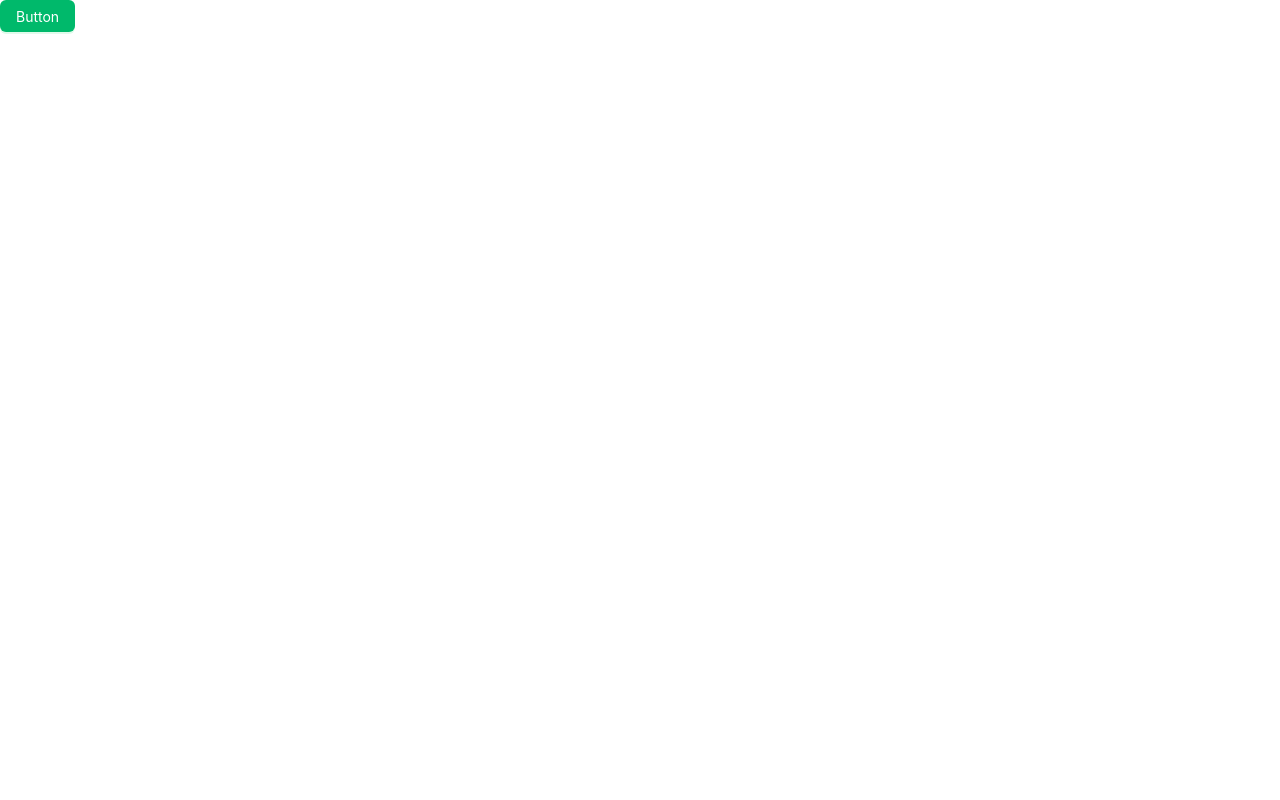
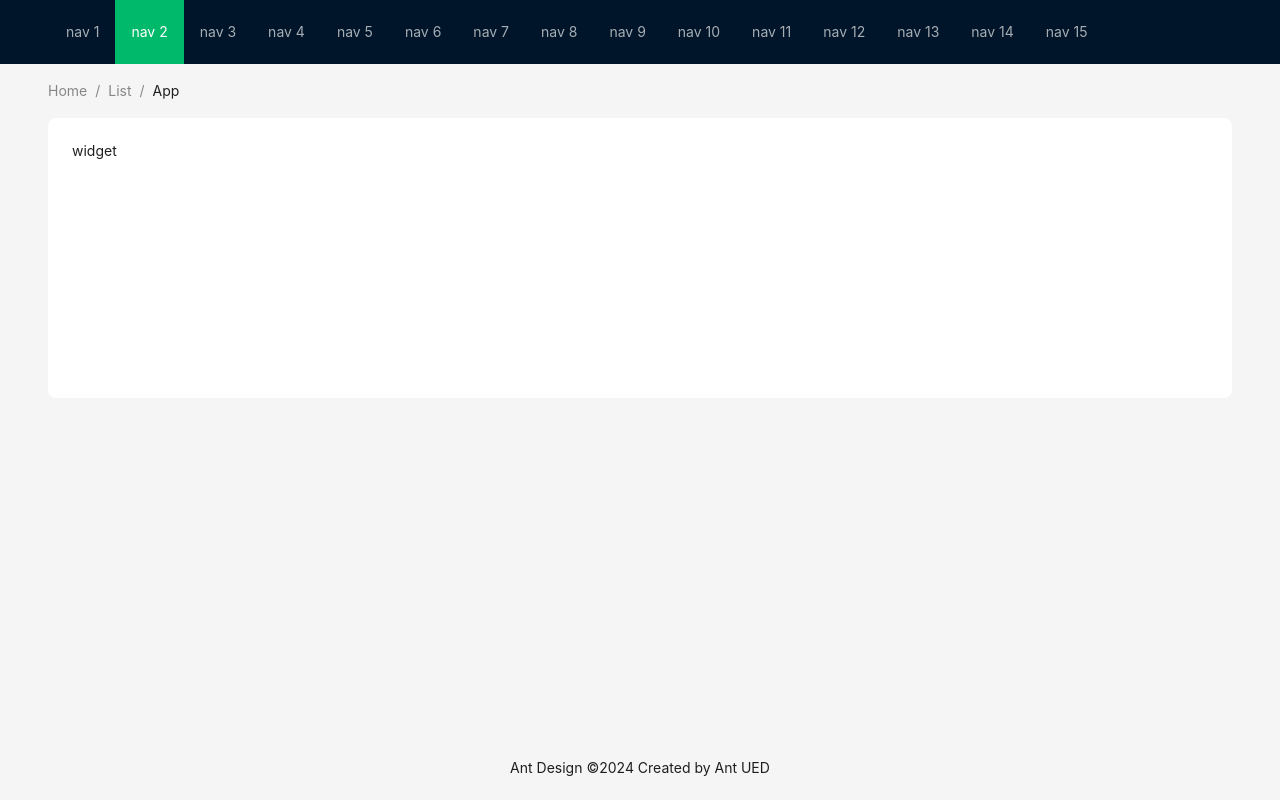
Before and after one commit to raajon/collabothon-widget, a React (Create React App) app: page / in a window 1280 px wide. Built offline with nearby package versions, Linux system fonts and the light colour scheme.

Commit message:
pagelayout

```diff
--- a/package.json
+++ b/package.json
@@ -13,6 +13,7 @@
     "antd": "^5.21.4",
     "react": "^18.3.1",
     "react-dom": "^18.3.1",
+    "react-router-dom": "^6.27.0",
     "react-scripts": "5.0.1",
     "typescript": "^4.9.5",
     "web-vitals": "^2.1.4"
--- a/src/App.tsx
+++ b/src/App.tsx
@@ -1,9 +1,20 @@
 import React from 'react';
-import { Button, ConfigProvider } from 'antd';
+import { Button, ConfigProvider, Layout } from 'antd';
+import Widget from './lib/Widget';
+import { MemoryRouter, Route, Routes } from 'react-router-dom';
+import PageLayout from './page/PageLayout';
 
 const App: React.FC = () => (
   <ConfigProvider theme={{ token: { colorPrimary: '#00b96b' } }}>
-    <Button type="primary">Button</Button>
+    <MemoryRouter>
+      <Routes>
+        <Route path="/" element={<PageLayout/>}>
+          <Route index element={<Widget/>} />
+          <Route path="newpost" element={<Widget />} />
+          <Route path="*" element={<Widget />} />
+        </Route>
+      </Routes>
+    </MemoryRouter>
   </ConfigProvider>
 );
 
--- /dev/null
+++ b/src/lib/Widget.tsx
@@ -0,0 +1,10 @@
+import React from 'react';
+
+const Widget = () =>{
+
+    return (
+        <div>widget</div>
+    )
+}
+
+export default Widget;
--- /dev/null
+++ b/src/page/PageLayout.tsx
@@ -0,0 +1,57 @@
+import React, { ReactElement } from 'react';
+import { Breadcrumb, Layout, Menu, theme } from 'antd';
+import { Outlet } from 'react-router-dom';
+
+const { Header, Content, Footer } = Layout;
+
+const PageLayout = ({  }: Props) =>{
+
+    const {
+        token: { colorBgContainer, borderRadiusLG },
+      } = theme.useToken();
+
+    const items = new Array(15).fill(null).map((_, index) => ({
+        key: index + 1,
+        label: `nav ${index + 1}`,
+      }));
+
+    return (
+        <Layout style={{width:'100%', minHeight:'100%', position:'absolute'}}>
+            <Header style={{ display: 'flex', alignItems: 'center' }}>
+                <div className="demo-logo" />
+                <Menu
+                theme="dark"
+                mode="horizontal"
+                defaultSelectedKeys={['2']}
+                items={items}
+                style={{ flex: 1, minWidth: 0 }}
+                />
+            </Header>
+            <Content style={{ padding: '0 48px' }}>
+                <Breadcrumb style={{ margin: '16px 0' }}>
+                <Breadcrumb.Item>Home</Breadcrumb.Item>
+                <Breadcrumb.Item>List</Breadcrumb.Item>
+                <Breadcrumb.Item>App</Breadcrumb.Item>
+                </Breadcrumb>
+                <div
+                style={{
+                    background: colorBgContainer,
+                    minHeight: 280,
+                    padding: 24,
+                    borderRadius: borderRadiusLG,
+                }}
+                >
+                    <Outlet/>
+                </div>
+            </Content>
+            <Footer style={{ textAlign: 'center' }}>
+                Ant Design ©{new Date().getFullYear()} Created by Ant UED
+            </Footer>
+        </Layout>
+    )
+}
+
+interface Props{
+}
+
+export default PageLayout;
```
Also changed, not shown: 1 other file (tests, documents, lock files or other folders).
